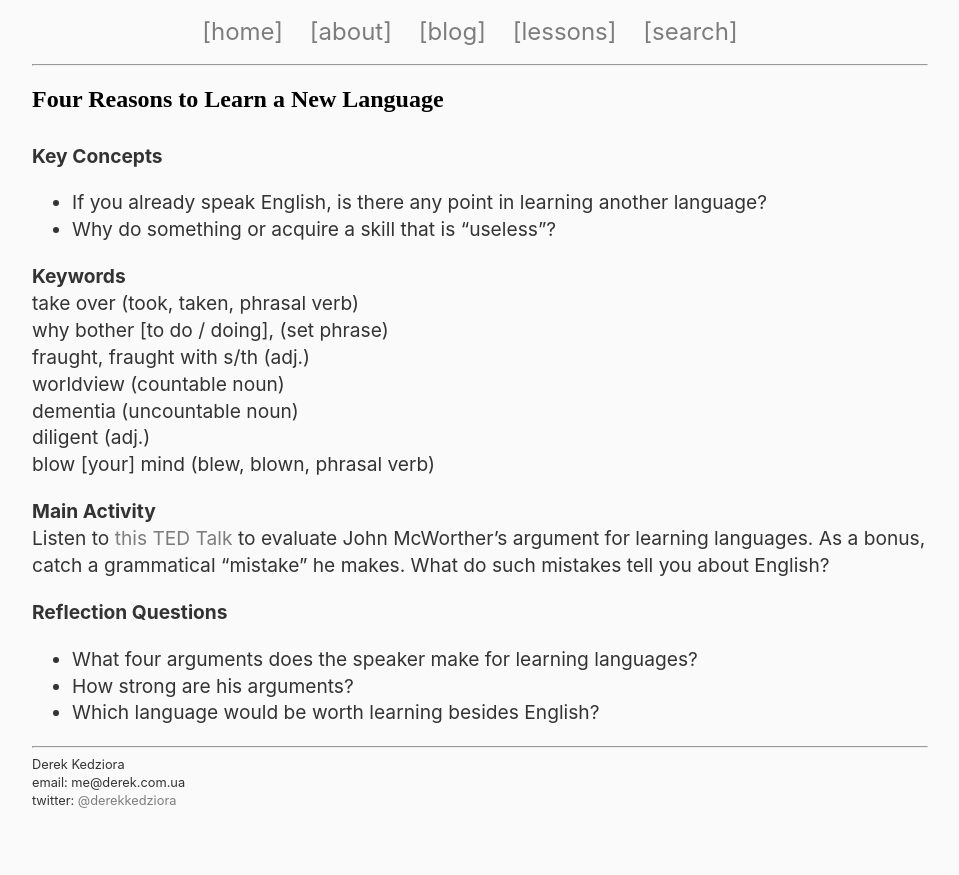
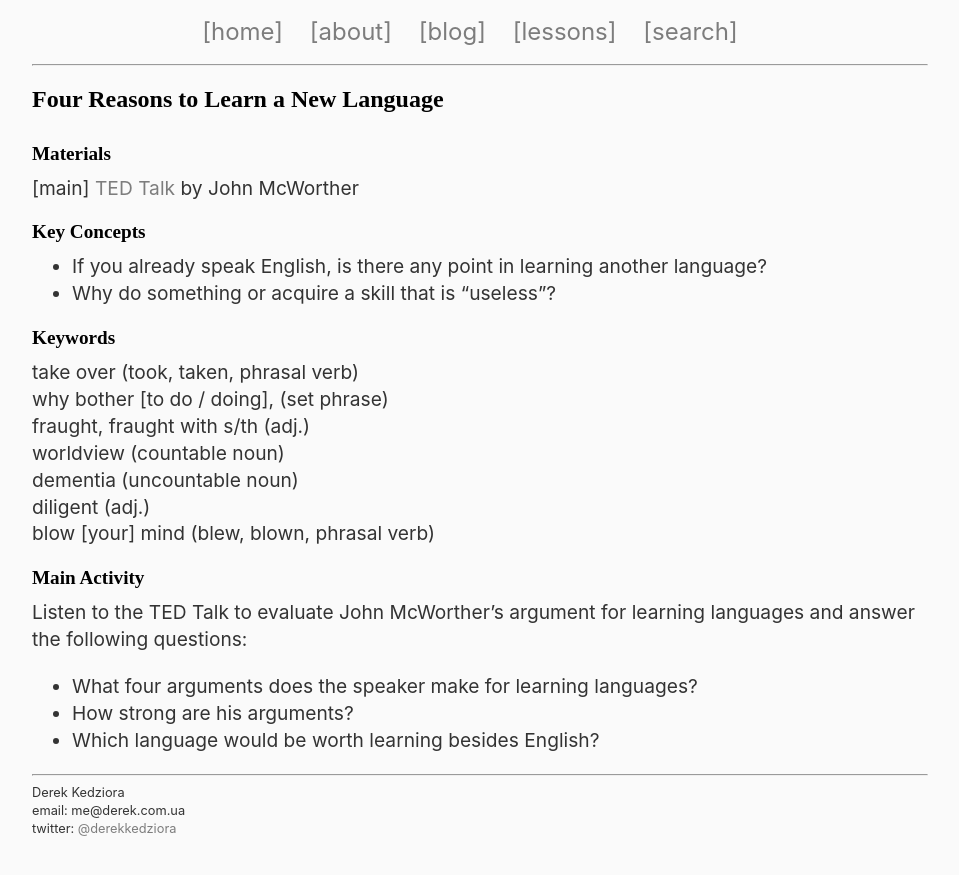
Before and after one commit to ZeroDeth/derekkedziora.github.io, a Jekyll site: the page built from _posts/2016-10-19-TED-learning-lang.md, in a window 1280 px wide. Shown: the top 875 px of the page, without its empty margins (160-1119 px from the left). Built offline with Jekyll 4.4.1, drawn with Linux system fonts in a browser that asks for light colours.

Commit message:
formatting

```diff
--- a/_posts/2016-10-19-TED-learning-lang.md
+++ b/_posts/2016-10-19-TED-learning-lang.md
@@ -1,18 +1,24 @@
 ---
+date: 2016-10-19
 layout: default
 category: lesson
+lesson-type: listening
 title: "Four Reasons to Learn a New Language"
-tags: ["listening"]
-date: 2016-10-19
+tags: ["listening", "language-learning"]
+description: "A TED Talk about the benefits of language learning"
 permalink: /lessons/TED-learning-lang
-description: "A TED Talk about the benefits of language learning"
 ---
 ## Four Reasons to Learn a New Language
-<b>Key Concepts</b>
+
+### Materials
+[main] <a href="https://www.ted.com/talks/john_mcwhorter_4_reasons_to_learn_a_new_language" target="_blank">TED Talk</a> by John McWorther
+
+### Key Concepts
+
 - If you already speak English, is there any point in learning another language?
 - Why do something or acquire a skill that is "useless"?
 
-<b>Keywords</b><br/>
+### Keywords
 take over (took, taken, phrasal verb)
 why bother [to do / doing], (set phrase)
 fraught, fraught with s/th (adj.)
@@ -21,24 +27,9 @@ dementia (uncountable noun)
 diligent (adj.)
 blow [your] mind (blew, blown, phrasal verb)
 
-**Main Activity**
-Listen to [this TED Talk](https://www.ted.com/talks/john_mcwhorter_4_reasons_to_learn_a_new_language) to evaluate John McWorther's argument for learning languages. As a bonus, catch a grammatical "mistake" he makes. What do such mistakes tell you about English?
+### Main Activity
+Listen to the TED Talk to evaluate John McWorther's argument for learning languages and answer the following questions:
 
-<!---
-Mistake one: "me either" is used without clear negation in the previous sentence. "Me neither" would have sounded better.
-
-Mistake two: mixing up lie and lay. The vast majority of native speakers use them as absolute synonyms.
--->
-
-**Reflection Questions**
 - What four arguments does the speaker make for learning languages?
 - How strong are his arguments?
 - Which language would be worth learning besides English?
-
-<!---
-Tags:
-[TED]
-[listening]
-[language learning]
-[John McWorther]
--->
```
Also changed, not shown: _posts/2016-11-09-language-classes-dont-work.md (+1 -1 lines).
